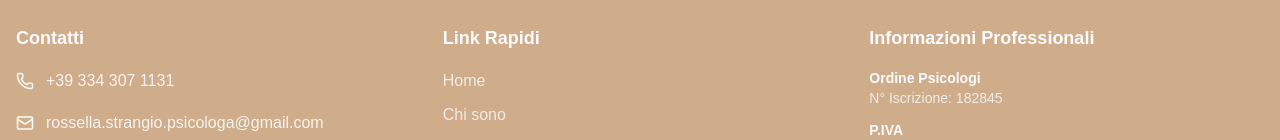
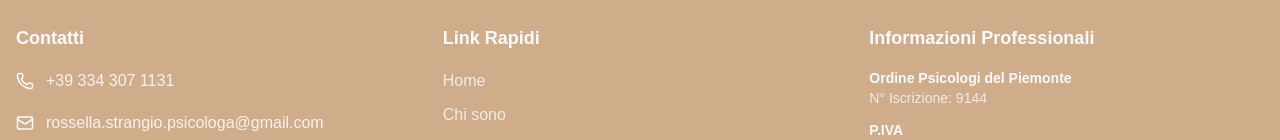
Before and after one commit to emanuel-epifani/rossella-strangio-website, a Next.js app: page / in a window 1280 px wide. Shown: the part 2662-2802 px from the top of the page. Built offline with nearby package versions, Linux system fonts and the light colour scheme.

Commit message:
fix: ordine psicologi

```diff
--- a/src/components/Footer.tsx
+++ b/src/components/Footer.tsx
@@ -94,13 +94,13 @@ export default function Footer() {
             <ul className="space-y-3 text-sm">
               <li className="text-primary-foreground/80">
                 <a
-                  href="https://areariservata.psy.it/albo/iscritto/rossella_strangio_182845"
+                  href="https://ordinepsicologi.piemonte.it/albo-vista/?id=8933"
                   target="_blank"
                   rel="noopener noreferrer"
                   className="hover:text-primary-foreground transition-colors"
                 >
-                  <strong className="text-primary-foreground">Ordine Psicologi</strong><br />
-                  N° Iscrizione: 182845
+                  <strong className="text-primary-foreground">Ordine Psicologi del Piemonte</strong><br />
+                  N° Iscrizione: 9144
                 </a>
               </li>
               <li className="text-primary-foreground/80">
```
